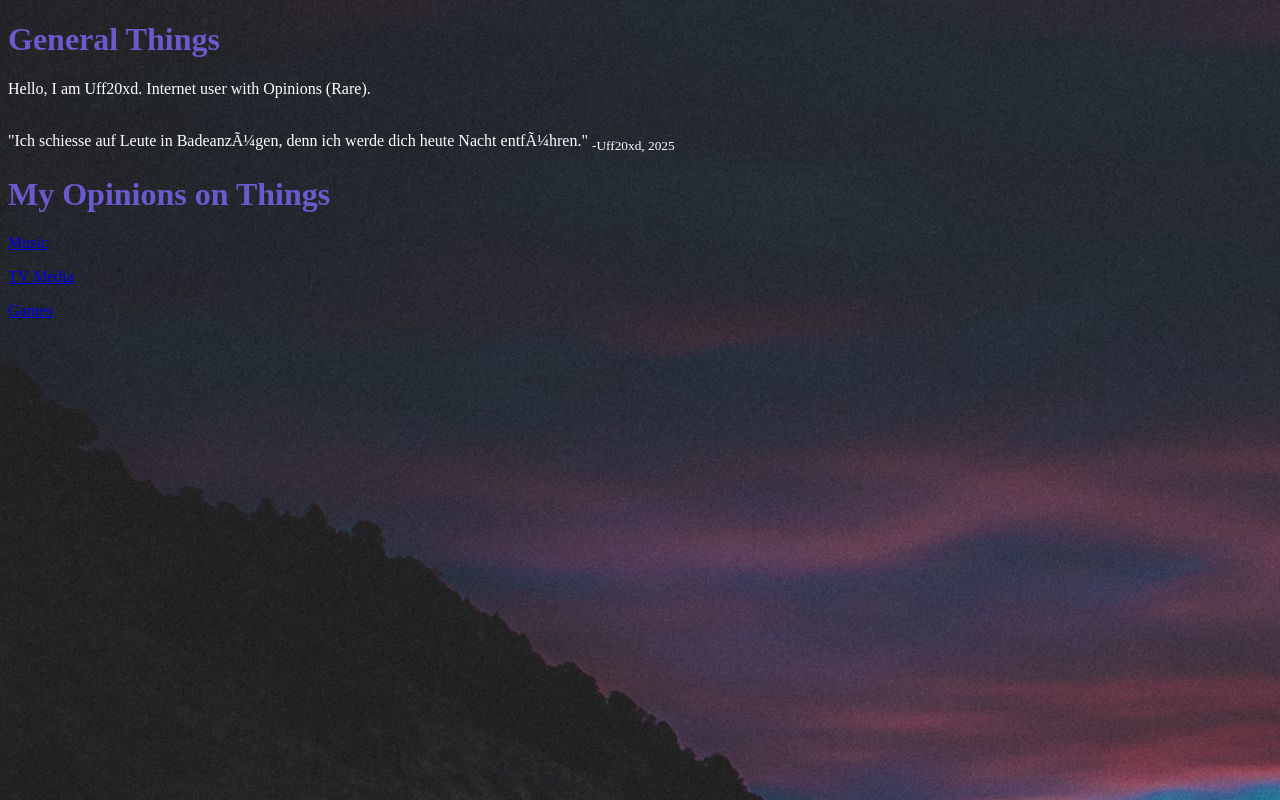
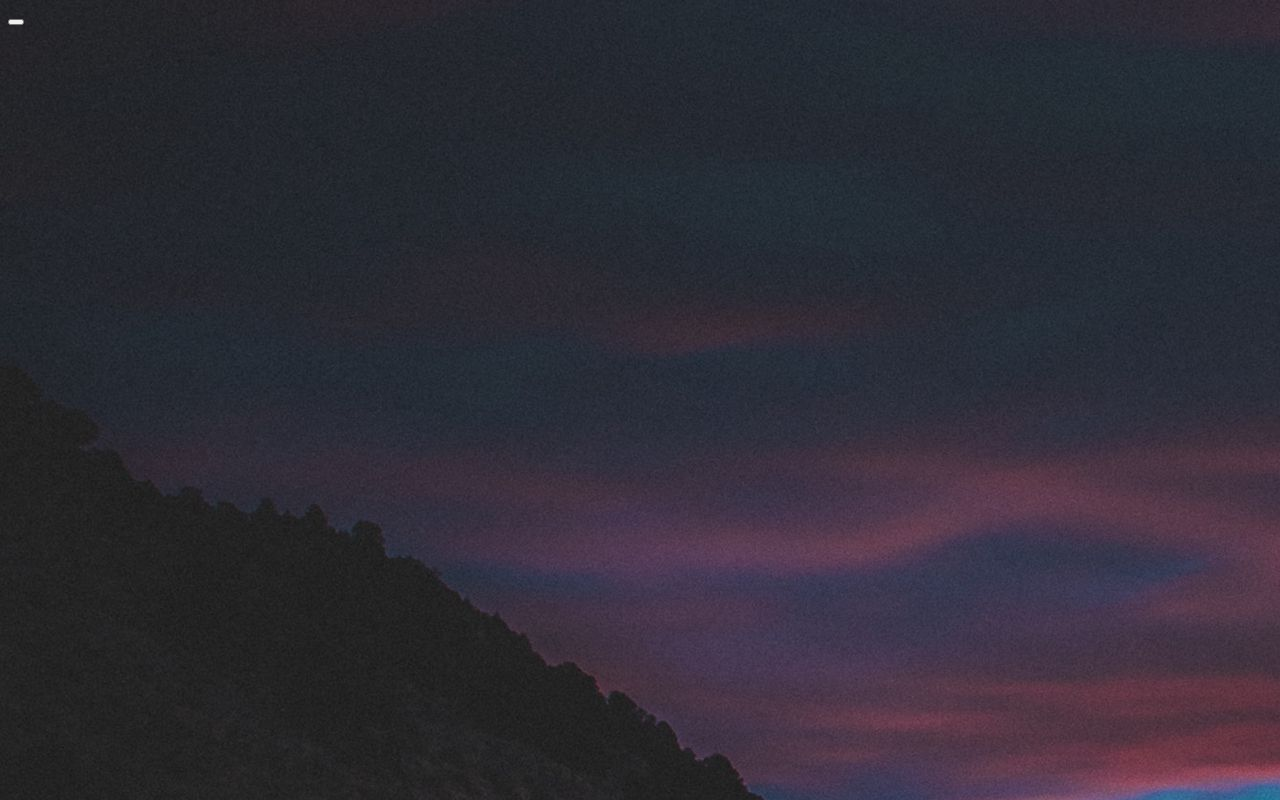
Before and after one commit to uff20xd/crabsite, a plain HTML site: page index.html in a window 1280 px wide. Drawn offline with Linux system fonts and the light colour scheme.

Commit message:
Update index.html

```diff
--- a/index.html
+++ b/index.html
@@ -19,23 +19,11 @@
   <body>
 
     <main>
-      <h1>General Things</h1>
-
-      <p>Hello, I am Uff20xd. Internet user with Opinions (Rare).</p>
-
-      <p>
-        <br>
-			  "Ich schiesse auf Leute in Badeanzügen,
-			  denn ich werde dich heute Nacht entführen."
-			  <sub>-Uff20xd, 2025</sub>
-      </p>
-
+      <button id="sidebarToggle"></button>
+      <a id="homeLogo></a>
+      <h1></h1>
       <p></p>
-
-			<h1>My Opinions on Things</h1>
-			<p><a href="/crabsite/my_opinions/music/index.html">Music</a></p>
-			<p><a href="/crabsite/my_opinions/tv-things/index.html">TV Media</a></p>
-			<p><a href="/crabsite/my_opinions/games/index.html">Games</a></p>
+      <p></p>
 
     </main>
 
```
